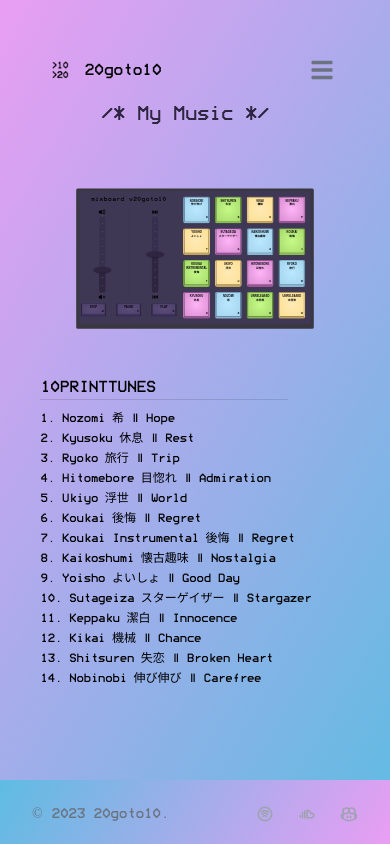
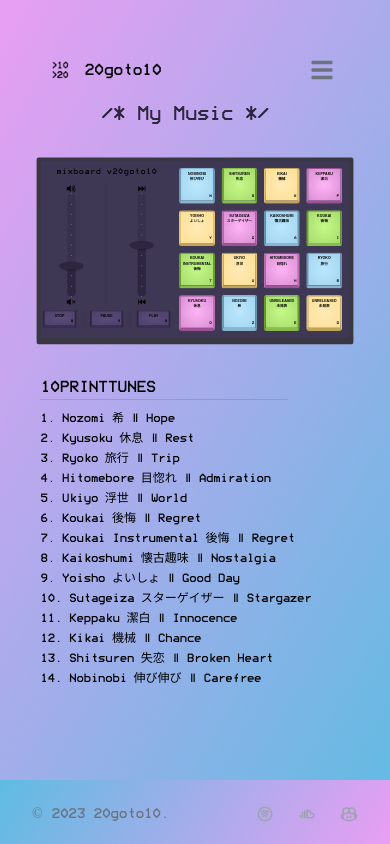
Before and after one commit to abbeydoyle/20goto10, a React (Create React App) app: page /songs in a window 390 px wide. Built offline with nearby package versions, Linux system fonts and the light colour scheme; no server answers.

Commit message:
fix overflow

```diff
--- a/src/index.css
+++ b/src/index.css
@@ -59,7 +59,6 @@ a:active {
 }
 
 .container {
-  overflow-y: auto;
   padding-bottom: 4.5rem;
 }
 .header,
@@ -314,7 +313,7 @@ body {
 }
 @media (max-width: 768px) {
   .mixercontainer {
-    transform: scale(0.3);
+    transform: scale(0.4);
   }
   .mixer-parent {
     display: flex;
@@ -381,10 +380,3 @@ body {
     transform: translate(0, 0) rotate(-360deg);
   }
 }
-
-.animation-container {
-  position: relative;
-  width: 130%;
-  overflow: hidden; /* Hide the parts of the animation that go outside the container */
-  height: 8rem; /* Set the container's height equal to the height of the image or the desired height */
-}
--- a/src/pages/Home.js
+++ b/src/pages/Home.js
@@ -38,7 +38,7 @@ export default function Home() {
 
   return (
     <>
-      <div className="md:h-screen grid place-content-center md:w-auto md:mt-[-2%] mt-[40%]">
+      <div className="md:h-screen grid place-content-center w-auto md:mt-[-2%] mt-[40%]">
         <pre>
           <h2
             className="z-30 pb-[2%] md:ml-0 ml-[6%]"
```
